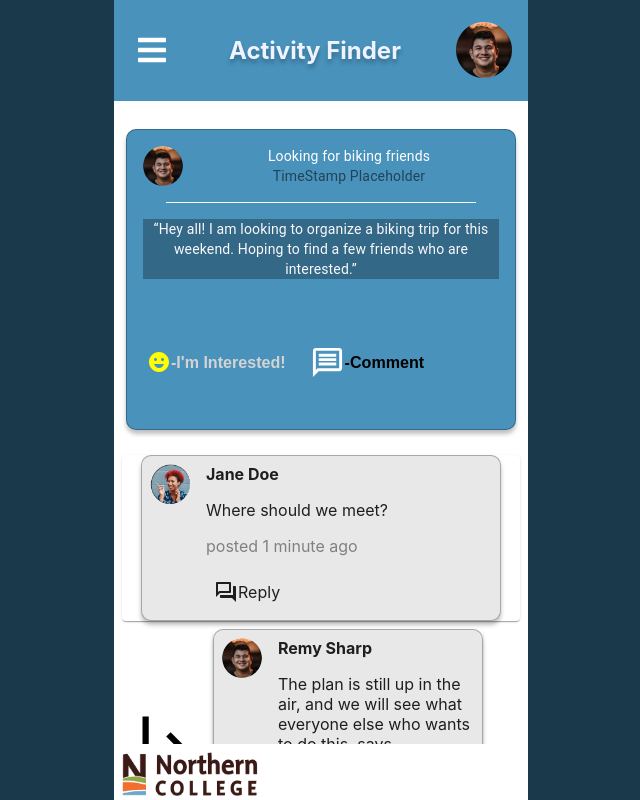
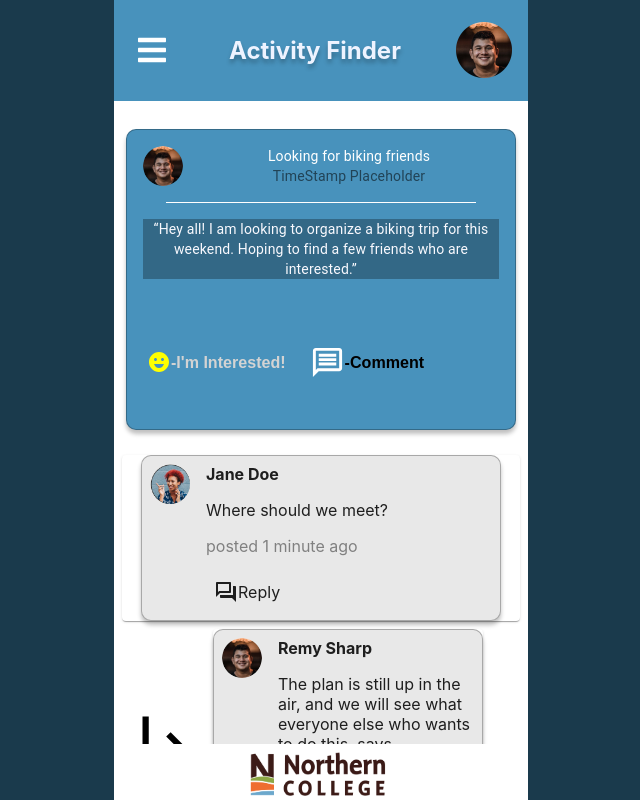
Before and after one commit to Daniel-HarrisNL/Activity_App, a React (Create React App) app: page /activity-app/singlepost in a window 1280 px wide. Shown: the whole page, without its empty margins (319-959 px from the left). Built offline with nearby package versions, Linux system fonts and the light colour scheme.

Commit message:
Fixed alignment issue

```diff
--- a/src/App.css
+++ b/src/App.css
@@ -93,6 +93,7 @@ button {cursor: pointer;}
   display: flex;
   align-items: center;
   padding-inline: 8px;
+  justify-content: center;
   height: 48px;
   color: white;
 }
@@ -112,6 +113,12 @@ button {cursor: pointer;}
 .stretched {
   margin-top: 8px;
   height: 672px;
+}
+
+.footer-img {
+  display: flex;
+  justify-content: center;
+  align-items: center;
 }
 
 /* -------- Feed Styling ------------------------------------------------------------ */
--- a/src/components/Footer.js
+++ b/src/components/Footer.js
@@ -4,11 +4,11 @@ import NorthernBlack from "../assets/NorthernLogo.png";
 
 function Footer() {
   return (
-      <>
+      <div className="footer-img">
         <Link to="/feed">
         <img className="main-menu" src={NorthernBlack} alt="Main Menu"/>
         </Link>
-      </>
+      </div>
   )
 }
 
```
